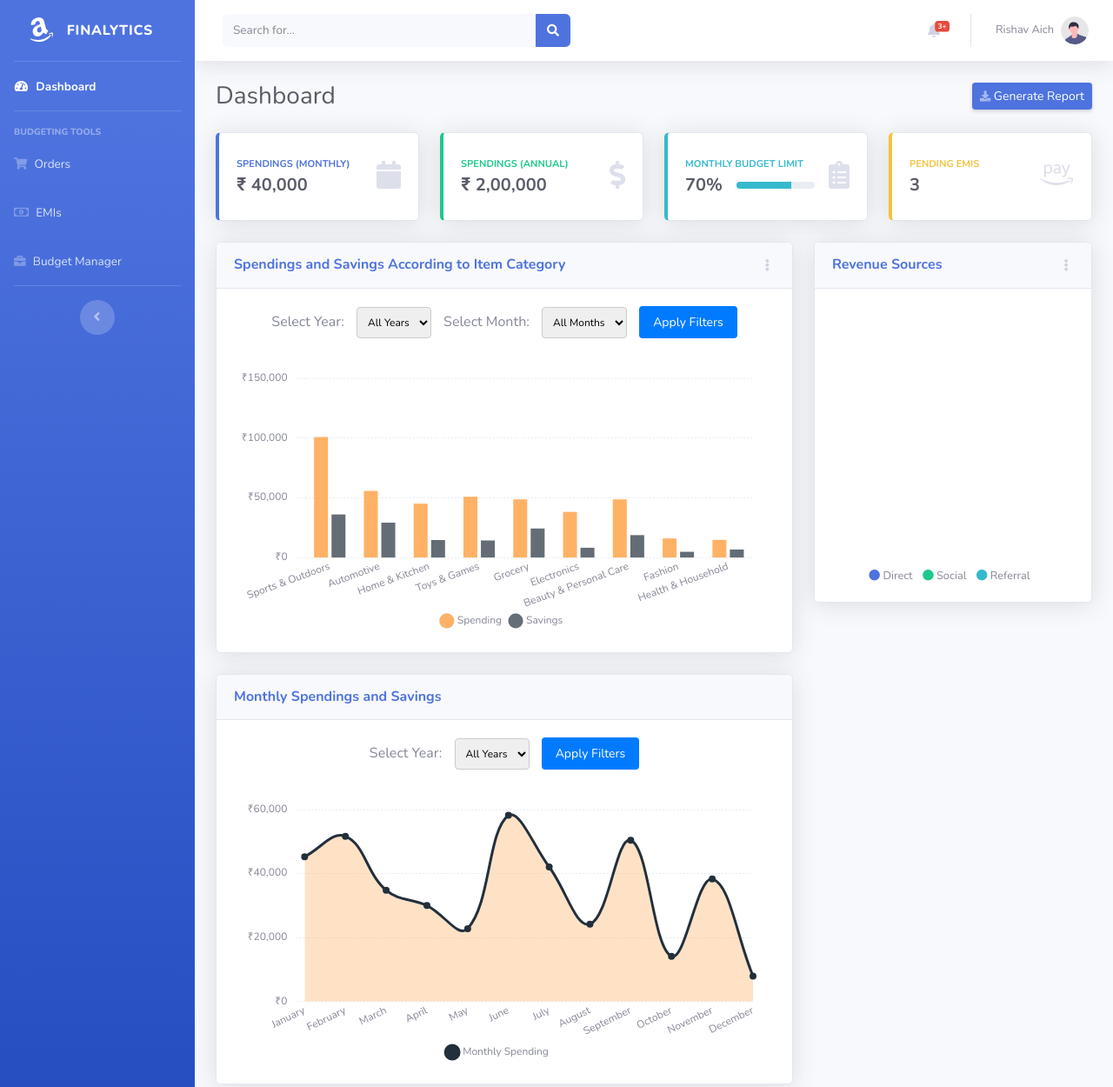
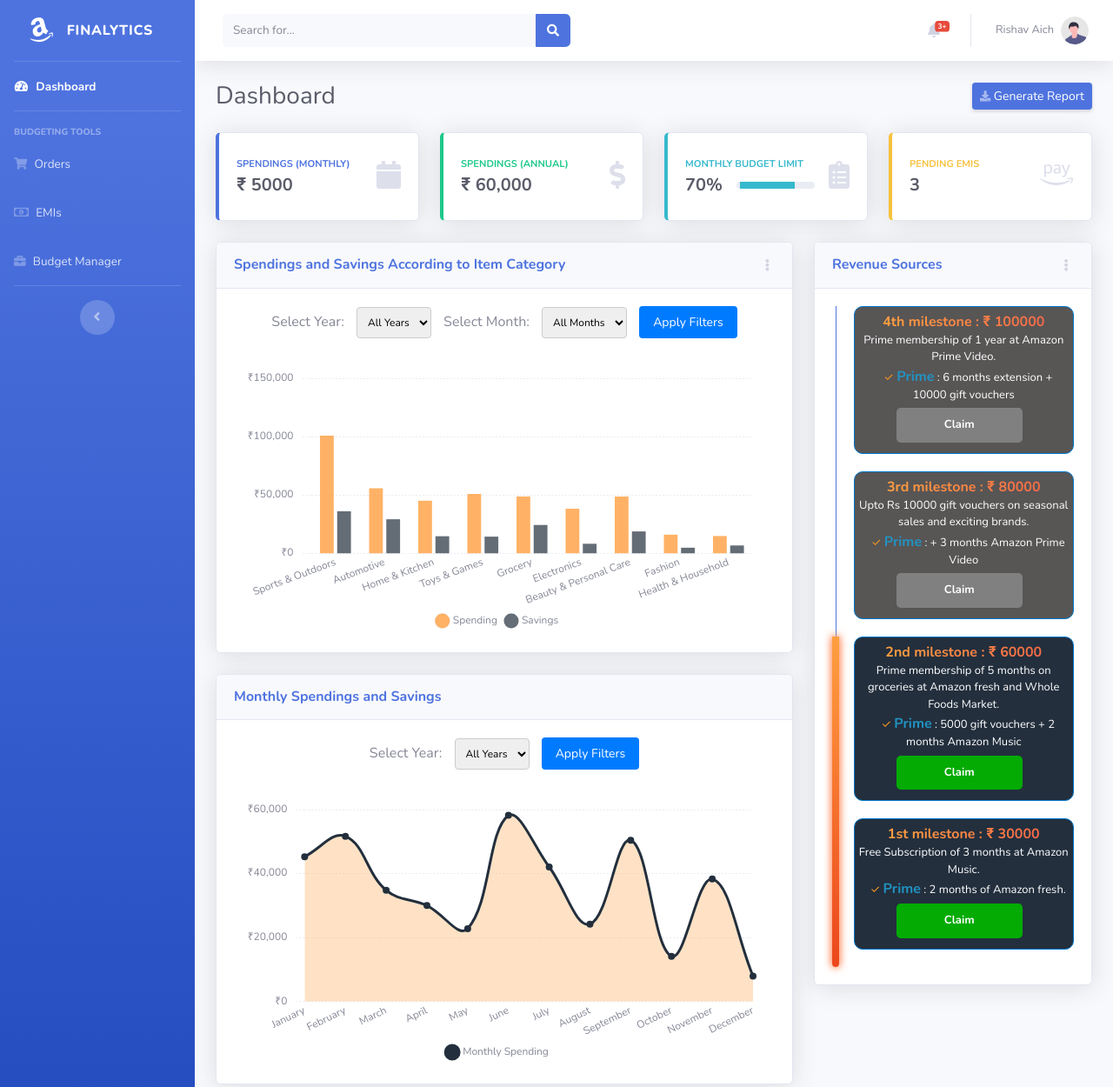
Before and after one commit to AkanshuAich/Amazon, a website with bundled scripts: page startbootstrap-sb-admin-2-gh-pages/startbootstrap-sb-admin-2-gh-pages/index.html in a window 1280 px wide. Shown: the top 1250 px of the page at 87% size. Built offline with nearby package versions, Linux system fonts and the light colour scheme.

Commit message:
added the dashboard

```diff
--- /dev/null
+++ b/startbootstrap-sb-admin-2-gh-pages/startbootstrap-sb-admin-2-gh-pages/css/milestone.css
@@ -0,0 +1,124 @@
+/* styles.css */
+
+
+
+.progress-container {
+  display: flex;
+  flex-direction: row;
+  align-items: flex-start;
+  position: relative;
+  border-width: 2px;
+}
+
+.progress-bar {
+  width: 1px;
+  height: 400px;
+  background-color: #232222;
+  position: relative;
+  margin-left: 4px;
+}
+
+.progress-indicator {
+  width: 8px;
+  height: 0;
+  background: linear-gradient(180deg,#ff9f40, #ec461c);
+  position: absolute;
+  bottom: 0;
+  box-shadow: 0 0 10px #ff7e5f, 0 0 10px #feb47b;
+  transition: height 0.5s ease-in-out;
+  margin-right: 40px;
+  border-width: 2px;
+  border-bottom-left-radius: 10px;
+  border-bottom-right-radius: 10px;
+}
+
+.milestones {
+  display: flex;
+  flex-direction: column;
+  justify-content: space-around;
+  height: 100%;
+}
+
+.milestone {
+  display: flex;
+  flex-direction: column;
+  align-items: center;
+  justify-content: center;
+  width: auto;
+  height: auto;
+  margin-left: 20px;
+  background-color: #fff;
+  border: 1px solid #07c;
+  border-radius: 10px;
+  margin-bottom: 20px;
+  padding: 5px;
+}
+
+
+.updateStepButton {
+  width: 60%;
+  padding: 10px;
+  margin-right: 10px;
+  border: none;
+  background-color: #07c;
+  color: white;
+  font-size: 12px;
+  cursor: pointer;
+  border-radius: 5px;
+  margin-top: 5px;
+  margin-bottom: 7px;
+  font-weight: bold;
+  font-size: small;
+}
+
+.updateStepButton:hover {
+  background-color: #005bb5;
+}
+
+.bold {
+ font-weight: bolder;
+ background: linear-gradient(to right,#ff9f40, #f46b48);
+ -webkit-background-clip: text;
+ -webkit-text-fill-color: transparent;
+}
+
+.content {
+  font-size: small;
+  align-items: center;
+  text-align: center;
+  color: #fff;
+}
+
+#card3{
+  background-color: rgb(35, 47, 61);
+}
+#card1 {
+  background-color: rgb(88, 85, 85);
+}
+
+#button2{
+  background-color: rgb(3, 171, 3);
+}
+#button1{
+  background-color: gray;
+}
+
+#bold1 {
+  color: linear-gradient(to right,#ff9f40, #ec461c);
+}
+
+.prime-logo {
+  background: #2193c2; /* Gradient colors */
+  -webkit-background-clip: text;
+  -webkit-text-fill-color: transparent;
+  font-weight: bold;
+  font-size: medium;
+}
+
+.checkmark {
+  color: #f8991d; /* Green color for checkmark */
+  margin-left: 10px;
+  /* text-shadow: 0 0 5px rgba(0, 255, 0, 0.5),
+               0 0 10px rgba(0, 255, 0, 0.5),
+               0 0 15px rgba(0, 255, 0, 0.5); */
+}
--- a/startbootstrap-sb-admin-2-gh-pages/startbootstrap-sb-admin-2-gh-pages/index.html
+++ b/startbootstrap-sb-admin-2-gh-pages/startbootstrap-sb-admin-2-gh-pages/index.html
@@ -20,6 +20,7 @@
 
     <!-- Custom styles for this template-->
     <link href="css/sb-admin-2.min.css" rel="stylesheet">
+    <link href="css/milestone.css" rel="stylesheet">
 
 </head>
 
@@ -63,13 +64,6 @@
                     <i class="fas fa-shopping-cart"></i>
                     <span>Orders</span>
                 </a>
-                <!-- <div id="collapseTwo" class="collapse" aria-labelledby="headingTwo" data-parent="#accordionSidebar">
-                    <div class="bg-white py-2 collapse-inner rounded">
-                        <h6 class="collapse-header">Custom Components:</h6>
-                        <a class="collapse-item" href="buttons.html">Buttons</a>
-                        <a class="collapse-item" href="cards.html">Cards</a>
-                    </div>
-                </div> -->
             </li>
             <!-- Nav Item - Pages Collapse Menu -->
             <li class="nav-item">
@@ -77,13 +71,6 @@
                     <i class="far fa-money-bill-alt"></i>
                     <span>EMIs</span>
                 </a>
-                <!-- <div id="collapseTwo" class="collapse" aria-labelledby="headingTwo" data-parent="#accordionSidebar">
-                    <div class="bg-white py-2 collapse-inner rounded">
-                        <h6 class="collapse-header">Custom Components:</h6>
-                        <a class="collapse-item" href="buttons.html">Buttons</a>
-                        <a class="collapse-item" href="cards.html">Cards</a>
-                    </div>
-                </div> -->
             </li>
             <!-- Nav Item - Pages Collapse Menu -->
             <li class="nav-item">
@@ -91,13 +78,6 @@
                     <i class="fa fa-briefcase"></i>
                     <span>Budget Manager</span>
                 </a>
-                <!-- <div id="collapseTwo" class="collapse" aria-labelledby="headingTwo" data-parent="#accordionSidebar">
-                    <div class="bg-white py-2 collapse-inner rounded">
-                        <h6 class="collapse-header">Custom Components:</h6>
-                        <a class="collapse-item" href="buttons.html">Buttons</a>
-                        <a class="collapse-item" href="cards.html">Cards</a>
-                    </div>
-                </div> -->
             </li>
 
             <!-- Divider -->
@@ -276,7 +256,7 @@
                                         <div class="col mr-2">
                                             <div class="text-xs font-weight-bold text-primary text-uppercase mb-1">
                                                 Spendings (Monthly)</div>
-                                            <div class="h5 mb-0 font-weight-bold text-gray-800">₹ 40,000</div>
+                                            <div class="h5 mb-0 font-weight-bold text-gray-800">₹ 5000</div>
                                         </div>
                                         <div class="col-auto">
                                             <i class="fas fa-calendar fa-2x text-gray-300"></i>
@@ -294,7 +274,7 @@
                                         <div class="col mr-2">
                                             <div class="text-xs font-weight-bold text-success text-uppercase mb-1">
                                                 Spendings (Annual)</div>
-                                            <div class="h5 mb-0 font-weight-bold text-gray-800">₹ 2,00,000</div>
+                                            <div class="h5 mb-0 font-weight-bold text-gray-800">₹ 60,000</div>
                                         </div>
                                         <div class="col-auto">
                                             <i class="fas fa-dollar-sign fa-2x text-gray-300"></i>
@@ -358,7 +338,7 @@
 
                         <!-- Area Chart -->
                         <div class="col-xl-8 col-lg-7">
-                            <div class="card shadow mb-4">
+                            <div class="card shadow mb-4" id = "card-1">
                                 <!-- Card Header - Dropdown -->
                                 <div
                                     class="card-header py-3 d-flex flex-row align-items-center justify-content-between">
@@ -413,7 +393,30 @@
                                     </div>
                                 </div>
                             </div>
+
+                                <!-- Bar Chart -->
+                                <div class="card shadow mb-4" id="card-2">
+                                    <div class="card-header py-3">
+                                        <h6 class="m-0 font-weight-bold text-primary">Monthly Spendings and Savings</h6>
+                                    </div>
+                                    <div class="card-body">
+                                        <div class="filters-container">
+                                            <label for="yearFilter">Select Year:</label>
+                                            <select id="yearFilter-1" class="filter-select">
+                                              <option value="all">All Years</option>
+                                              <option value="2023">2023</option>
+                                              <option value="2024">2024</option>
+                                            </select>
+                                            <button id="applyFilters-1" class="filter-button">Apply Filters</button>
+                                          </div>
+                                        <div class="chart-bar">
+                                            <canvas id="myBarChart"></canvas>
+                                        </div>
+                                    </div>
+                                </div>
+
                         </div>
+
 
                         <!-- Pie Chart -->
                         <div class="col-xl-4 col-lg-5">
@@ -439,65 +442,29 @@
                                 </div>
                                 <!-- Card Body -->
                                 <div class="card-body">
-                                    <div class="chart-pie pt-4 pb-2">
-                                        <canvas id="myPieChart"></canvas>
+                                    <div class="progress-container">
+                                        <div class="progress-bar">
+
+                                        </div>
+                                        <div class="progress-indicator" id="progress-indicator"></div>
+                                        <div class="milestones">
+                                          <div class="milestone" data-step="1" id="card1"><div class="bold" id="bold1"> 4th milestone : ₹ 100000</div>
+                                           <div class="content">Prime membership of 1 year at Amazon Prime Video.<br><span class="checkmark">&#10003;</span> <span class="prime-logo">Prime</span>
+                                             : 6 months extension + 10000 gift vouchers</div><button class="updateStepButton" id="button1">Claim</button></div>
+                                          <div class="milestone" data-step="2" id="card1"><div class="bold" id="bold1"> 3rd milestone : ₹ 80000</div>
+                                          <div class="content">Upto Rs 10000 gift vouchers on seasonal sales and exciting brands.<br> <span class="checkmark">&#10003;</span> <span class="prime-logo">Prime</span> : + 3 months Amazon Prime Video</div><button class="updateStepButton" id="button1">Claim</button> </div>
+                                          <div class="milestone" data-step="3" id="card3"><div class="bold" id="bold2"> 2nd milestone : ₹ 60000</div>
+                                          <div class="content">Prime membership of 5 months on groceries at Amazon fresh and Whole Foods Market.<br> <span class="checkmark">&#10003;</span> <span class="prime-logo">Prime</span> : 5000 gift vouchers + 2 months Amazon Music</div><button class="updateStepButton" id="button2">Claim</button></div>
+                                          <div class="milestone" data-step="4" id="card3"><div class="bold" id="bold2"> 1st milestone : ₹ 30000</div>
+                                          <div class="content">Free Subscription of 3 months at Amazon Music.<br> <span class="checkmark">&#10003;</span> <span class="prime-logo">Prime</span> : 2 months of Amazon fresh.</div><button class="updateStepButton" id="button2">Claim</button></div>
+                                        </div>
                                     </div>
-                                    <div class="mt-4 text-center small">
-                                        <span class="mr-2">
-                                            <i class="fas fa-circle text-primary"></i> Direct
-                                        </span>
-                                        <span class="mr-2">
-                                            <i class="fas fa-circle text-success"></i> Social
-                                        </span>
-                                        <span class="mr-2">
-                                            <i class="fas fa-circle text-info"></i> Referral
-                                        </span>
-                                    </div>
-                                </div>
                             </div>
                         </div>
                     </div>
-
-                    <!-- Content Row -->
-                    <div class="row">
-
-                        <!-- Content Column -->
-                        <!-- <div class="col-lg-6 mb-4"> -->
-
-                            <div class="col-xl-8 col-lg-7">
-
-                                <!-- Bar Chart -->
-                                <div class="card shadow mb-4">
-                                    <div class="card-header py-3">
-                                        <h6 class="m-0 font-weight-bold text-primary">Monthly Spendings and Savings</h6>
-                                    </div>
-                                    <div class="card-body">
-                                        <div class="filters-container">
-                                            <label for="yearFilter">Select Year:</label>
-                                            <select id="yearFilter" class="filter-select">
-                                              <option value="all">All Years</option>
-                                              <option value="2023">2023</option>
-                                              <option value="2024">2024</option>
-                                            </select>
-                                            <button id="applyFilters-1" class="filter-button">Apply Filters</button>
-                                          </div>
-                                        <div class="chart-bar">
-                                            <canvas id="myBarChart"></canvas>
-                                        </div>
-                                    </div>
-                                </div>
-
-                            </div>
-
-                        <div class="col-lg-6 mb-4">
-
-
-                        </div>
-                    </div>
-
                 </div>
                 <!-- /.container-fluid -->
-
+            </div>
             </div>
             <!-- End of Main Content -->
 
@@ -510,11 +477,10 @@
                 </div>
             </footer>
             <!-- End of Footer -->
+        </div>
 
         </div>
         <!-- End of Content Wrapper -->
-
-    </div>
     <!-- End of Page Wrapper -->
 
     <!-- Scroll to Top Button-->
@@ -556,9 +522,10 @@
     <script src="vendor/chart.js/Chart.min.js"></script>
 
     <!-- Page level custom scripts -->
+    <script src="js/demo/chart-bar-demo.js"></script>
     <script src="js/demo/chart-area-demo.js"></script>
-    <script src="js/demo/chart-bar-demo.js"></script>
     <script src="js/demo/chart-pie-demo.js"></script>
+    <script src="js/demo/milestone.js"></script>
 
 </body>
 
--- a/startbootstrap-sb-admin-2-gh-pages/startbootstrap-sb-admin-2-gh-pages/js/demo/chart-area-demo.js
+++ b/startbootstrap-sb-admin-2-gh-pages/startbootstrap-sb-admin-2-gh-pages/js/demo/chart-area-demo.js
@@ -42,7 +42,7 @@
     // Call updateChart function with selected filters
     updateChart('myAreaChart', selectedYear, selectedMonth, 0);
   });
-
+  updateChart('myAreaChart', 'all', 'all', 0);
 });
 
 // Function to update the chart
@@ -197,4 +197,3 @@
 }
 
 // Call updateChart initially with 'all' filters
-updateChart('myAreaChart', 'all', 'all', count);
--- a/startbootstrap-sb-admin-2-gh-pages/startbootstrap-sb-admin-2-gh-pages/js/demo/chart-bar-demo.js
+++ b/startbootstrap-sb-admin-2-gh-pages/startbootstrap-sb-admin-2-gh-pages/js/demo/chart-bar-demo.js
@@ -29,19 +29,19 @@
 document.addEventListener('DOMContentLoaded', function () {
   // Selecting elements
   const applyFiltersButton = document.getElementById('applyFilters-1');
-  const yearFilterSelect = document.getElementById('yearFilter');
+  const yearFilterSelect = document.getElementById('yearFilter-1');
 
   // Adding event listener to applyFiltersButton
   applyFiltersButton.addEventListener('click', function () {
     const selectedYear = yearFilterSelect.value;
     // Call updateChart function with selected filters
-    updateChart("myBarChart", selectedYear);
+    updateChartbar("myBarChart", selectedYear);
   });
-
+  updateChartbar("myBarChart", 'all');
 });
 
 // Function to update the chart
-function updateChart(chartId, selectedYear) {
+function updateChartbar(chartId, selectedYear) {
   // Load CSV data using D3
   d3.csv('customer_orders.csv').then(function(data) {
     // Parse the CSV data
@@ -172,4 +172,3 @@
 }
 
 // Call updateChart initially with 'all' filters
-updateChart("myBarChart", 'all');
--- /dev/null
+++ b/startbootstrap-sb-admin-2-gh-pages/startbootstrap-sb-admin-2-gh-pages/js/demo/milestone.js
@@ -0,0 +1,59 @@
+// // script.js
+
+// document.addEventListener('DOMContentLoaded', function() {
+//     const progressIndicator = document.getElementById('progress-indicator');
+//     const stepInput = document.getElementById('step-input');
+//     const updateProgressButton = document.getElementById('update-progress');
+//     const milestones = document.querySelectorAll('.milestone');
+//     const totalSteps = milestones.length;
+
+//     updateProgressButton.addEventListener('click', function() {
+//       const currentStep = parseInt(2, 10);
+//       if (!isNaN(currentStep) && currentStep >= 1 && currentStep <= totalSteps) {
+//         updateProgress(currentStep);
+//       } else {
+//         alert('Please enter a valid step number between 1 and ' + totalSteps);
+//       }
+//     });
+
+//     function updateProgress(step) {
+//       const percentage = (step / totalSteps) * 100;
+//       progressIndicator.style.height = percentage + '%';
+
+//       milestones.forEach((milestone, index) => {
+//         if (index < step) {
+//           milestone.classList.add('completed');
+//         } else {
+//           milestone.classList.remove('completed');
+//         }
+//       });
+//     }
+//   });
+
+// script.js
+
+document.addEventListener('DOMContentLoaded', function() {
+    const progressIndicator = document.getElementById('progress-indicator');
+    const milestones = document.querySelectorAll('.milestone');
+    const totalSteps = milestones.length;
+
+    const currentStep = 2; // Hardcoded step value
+    if (!isNaN(currentStep) && currentStep >= 1 && currentStep <= totalSteps) {
+      updateProgress(currentStep);
+    } else {
+      console.error('Please enter a valid step number between 1 and ' + totalSteps);
+    }
+
+    function updateProgress(step) {
+      const percentage = (step / totalSteps) * 100;
+      progressIndicator.style.height = percentage + '%';
+
+      milestones.forEach((milestone, index) => {
+        if (index < step) {
+          milestone.classList.add('completed');
+        } else {
+          milestone.classList.remove('completed');
+        }
+      });
+    }
+  });
```
